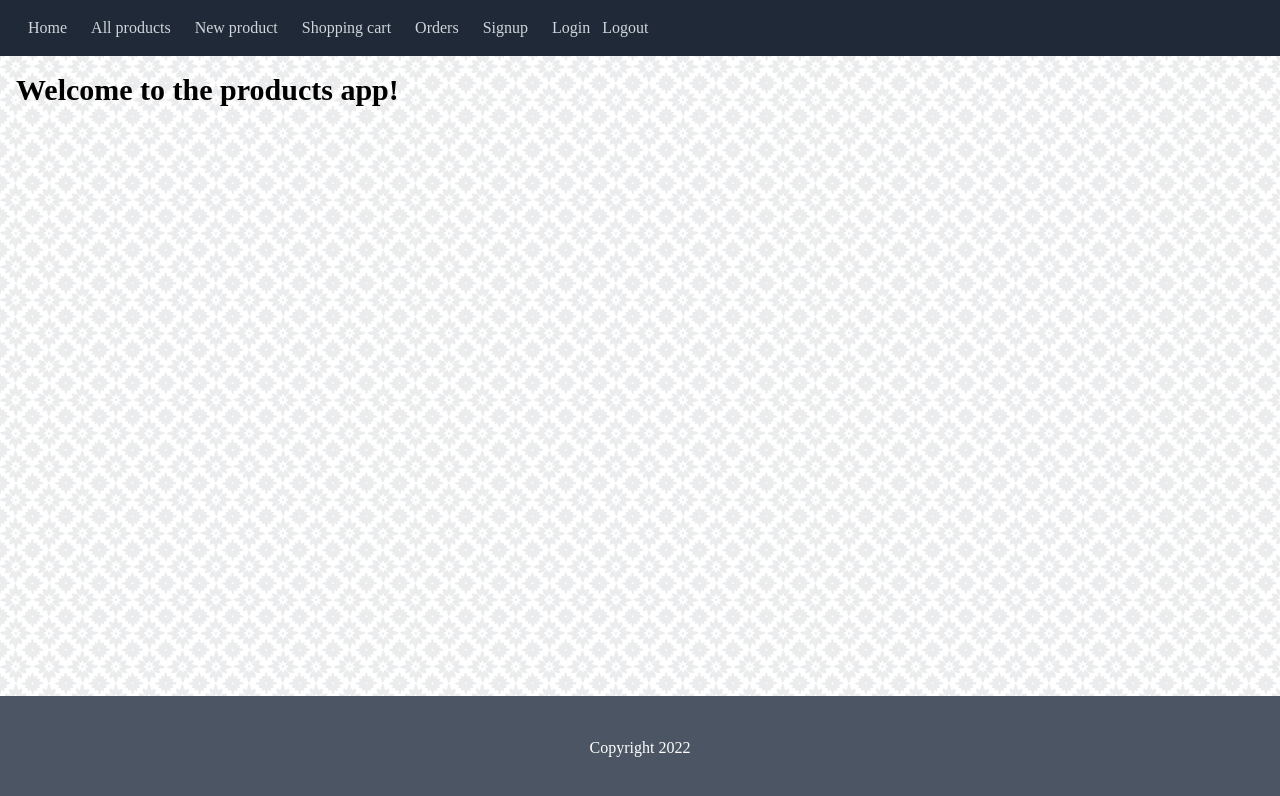
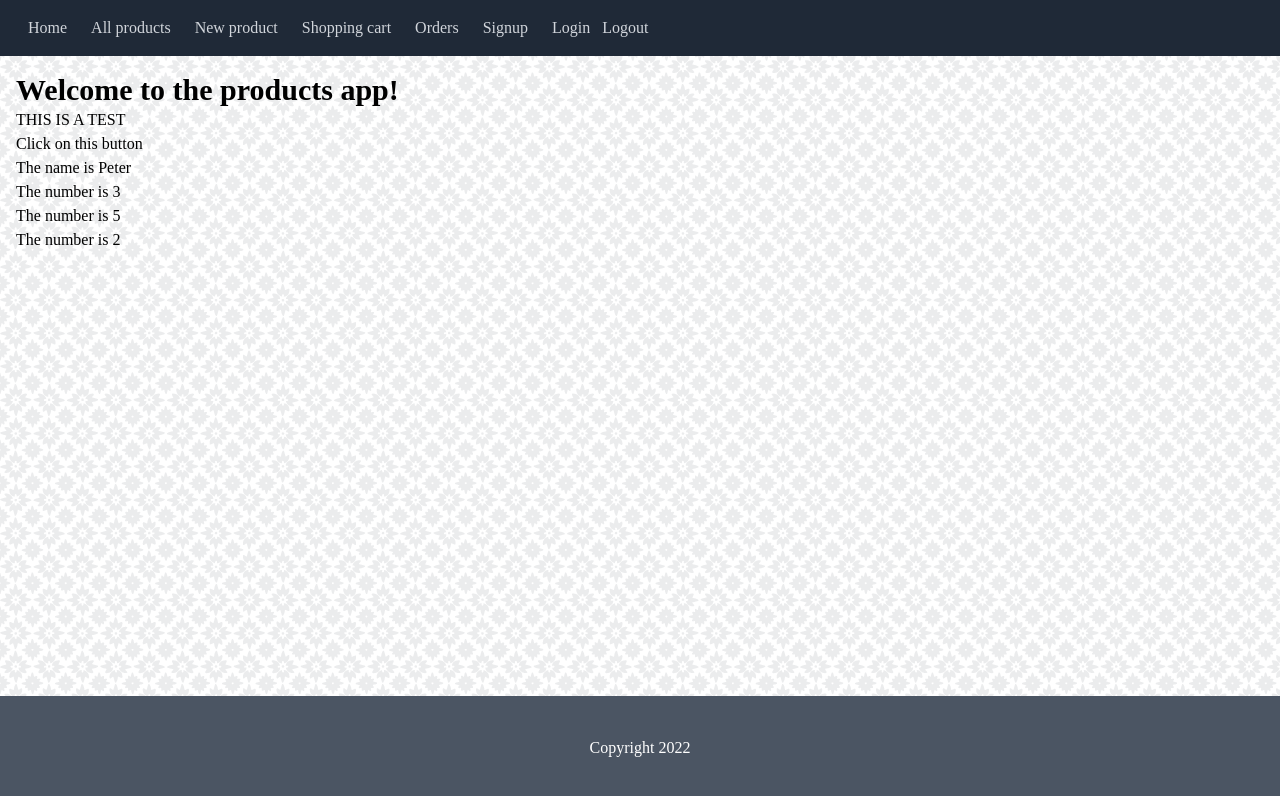
Before and after one commit to actualize-day-2024-05/demo-mini-capstone-frontend, a React (Vite) app: page / in a window 1280 px wide. Shown: the top 796 px of the page. Built offline with nearby package versions, Linux system fonts and the light colour scheme.

Commit message:
Add React practice example

```diff
--- a/src/HomePage.jsx
+++ b/src/HomePage.jsx
@@ -1,7 +1,17 @@
+import { Test } from "./Test";
+
 export function HomePage() {
+  var myName = "Peter";
+  var numbers = [3, 5, 2];
+
+  const handleSomething = () => {
+    console.log("This is going to do something...");
+  };
+
   return (
     <div>
       <h1 className="text-3xl font-bold">Welcome to the products app!</h1>
+      <Test theName={myName} numbers={numbers} onSomething={handleSomething} />
     </div>
   );
 }
--- /dev/null
+++ b/src/Test.jsx
@@ -0,0 +1,18 @@
+export function Test({ theName, numbers, onSomething }) {
+  const handleClick = () => {
+    onSomething();
+  };
+
+  return (
+    <div>
+      <h1>THIS IS A TEST</h1>
+      <button onClick={handleClick}>Click on this button</button>
+      <p>The name is {theName}</p>
+      {numbers.map((number) => (
+        <div key={number}>
+          <p>The number is {number}</p>
+        </div>
+      ))}
+    </div>
+  );
+}
```
